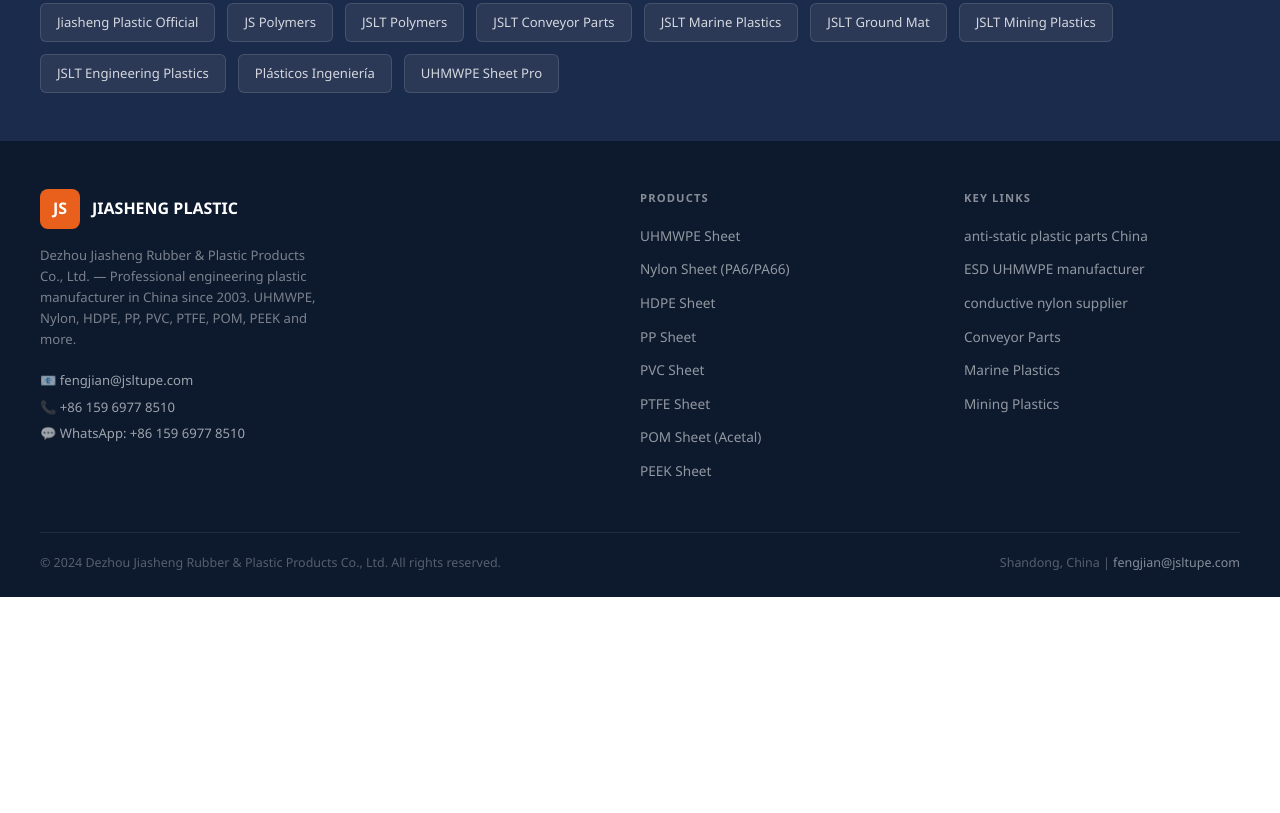
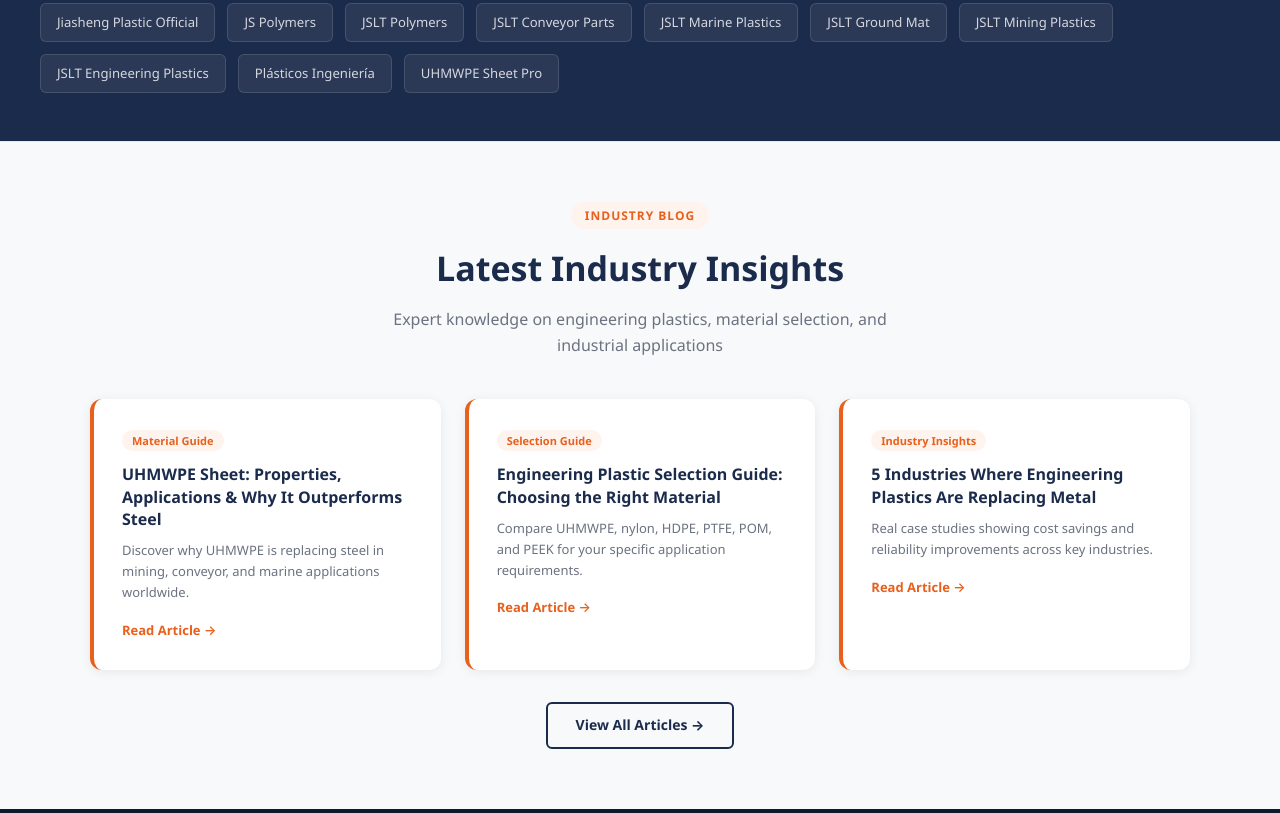
Before and after one commit to dzjsxs/antistatic-plastic-en, a plain HTML site: page index.html in a window 1280 px wide. Shown: the part 3050-3863 px from the top of the page. Before the commit the page ends 3647 px from the top, so only its background shows below. Drawn offline with Linux system fonts and the light colour scheme.

Commit message:
Add blog content: index.html

```diff
--- a/index.html
+++ b/index.html
@@ -511,7 +511,41 @@
   </div>
 
   <!-- Footer -->
-  <footer class="footer">
+
+<!-- Blog Section -->
+<section style="background:#f8f9fa;padding:60px 20px;border-top:1px solid #e5e7eb">
+  <div style="max-width:1100px;margin:0 auto">
+    <div style="text-align:center;margin-bottom:40px">
+      <span style="display:inline-block;background:#fff3ee;color:#E8601C;padding:4px 14px;border-radius:20px;font-size:12px;font-weight:600;text-transform:uppercase;letter-spacing:1px;margin-bottom:12px">Industry Blog</span>
+      <h2 style="font-size:clamp(22px,3vw,34px);font-weight:800;color:#1B2B4B;margin-bottom:12px">Latest Industry Insights</h2>
+      <p style="color:#6b7280;max-width:500px;margin:0 auto">Expert knowledge on engineering plastics, material selection, and industrial applications</p>
+    </div>
+    <div style="display:grid;grid-template-columns:repeat(auto-fill,minmax(300px,1fr));gap:24px">
+      <div style="background:#fff;border-radius:12px;padding:28px;box-shadow:0 2px 12px rgba(0,0,0,0.07);border-left:4px solid #E8601C">
+        <span style="display:inline-block;background:#fff3ee;color:#E8601C;padding:2px 10px;border-radius:20px;font-size:11px;font-weight:600;margin-bottom:12px">Material Guide</span>
+        <h3 style="font-size:16px;font-weight:700;color:#1B2B4B;margin-bottom:10px;line-height:1.4">UHMWPE Sheet: Properties, Applications & Why It Outperforms Steel</h3>
+        <p style="font-size:13px;color:#6b7280;margin-bottom:14px">Discover why UHMWPE is replacing steel in mining, conveyor, and marine applications worldwide.</p>
+        <a href="blog-1.html" style="color:#E8601C;text-decoration:none;font-size:13px;font-weight:600">Read Article →</a>
+      </div>
+      <div style="background:#fff;border-radius:12px;padding:28px;box-shadow:0 2px 12px rgba(0,0,0,0.07);border-left:4px solid #E8601C">
+        <span style="display:inline-block;background:#fff3ee;color:#E8601C;padding:2px 10px;border-radius:20px;font-size:11px;font-weight:600;margin-bottom:12px">Selection Guide</span>
+        <h3 style="font-size:16px;font-weight:700;color:#1B2B4B;margin-bottom:10px;line-height:1.4">Engineering Plastic Selection Guide: Choosing the Right Material</h3>
+        <p style="font-size:13px;color:#6b7280;margin-bottom:14px">Compare UHMWPE, nylon, HDPE, PTFE, POM, and PEEK for your specific application requirements.</p>
+        <a href="blog-2.html" style="color:#E8601C;text-decoration:none;font-size:13px;font-weight:600">Read Article →</a>
+      </div>
+      <div style="background:#fff;border-radius:12px;padding:28px;box-shadow:0 2px 12px rgba(0,0,0,0.07);border-left:4px solid #E8601C">
+        <span style="display:inline-block;background:#fff3ee;color:#E8601C;padding:2px 10px;border-radius:20px;font-size:11px;font-weight:600;margin-bottom:12px">Industry Insights</span>
+        <h3 style="font-size:16px;font-weight:700;color:#1B2B4B;margin-bottom:10px;line-height:1.4">5 Industries Where Engineering Plastics Are Replacing Metal</h3>
+        <p style="font-size:13px;color:#6b7280;margin-bottom:14px">Real case studies showing cost savings and reliability improvements across key industries.</p>
+        <a href="blog-3.html" style="color:#E8601C;text-decoration:none;font-size:13px;font-weight:600">Read Article →</a>
+      </div>
+    </div>
+    <div style="text-align:center;margin-top:32px">
+      <a href="blog.html" style="display:inline-block;border:2px solid #1B2B4B;color:#1B2B4B;padding:10px 28px;border-radius:6px;text-decoration:none;font-weight:700;font-size:14px;transition:all 0.2s">View All Articles →</a>
+    </div>
+  </div>
+</section>
+<footer class="footer">
     <div class="footer-inner">
       <div class="footer-grid">
         <div class="footer-brand">
```
